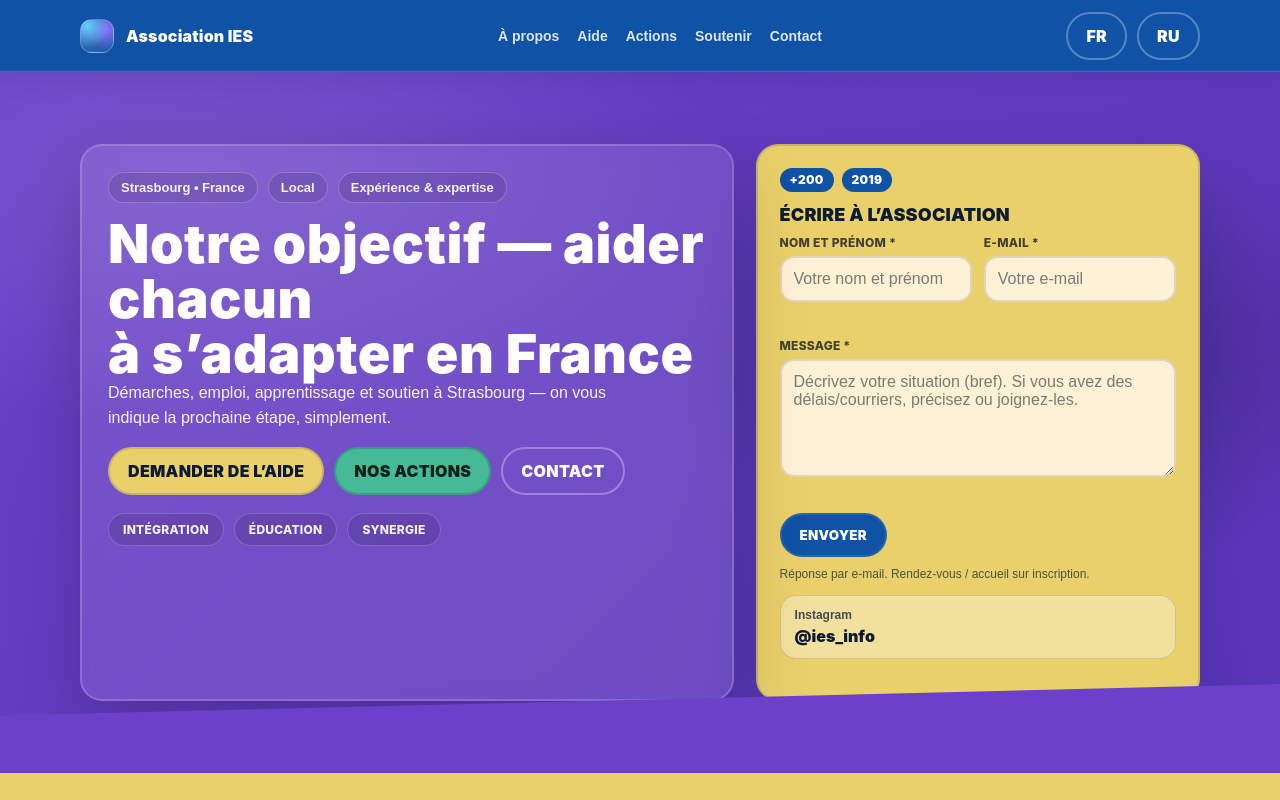
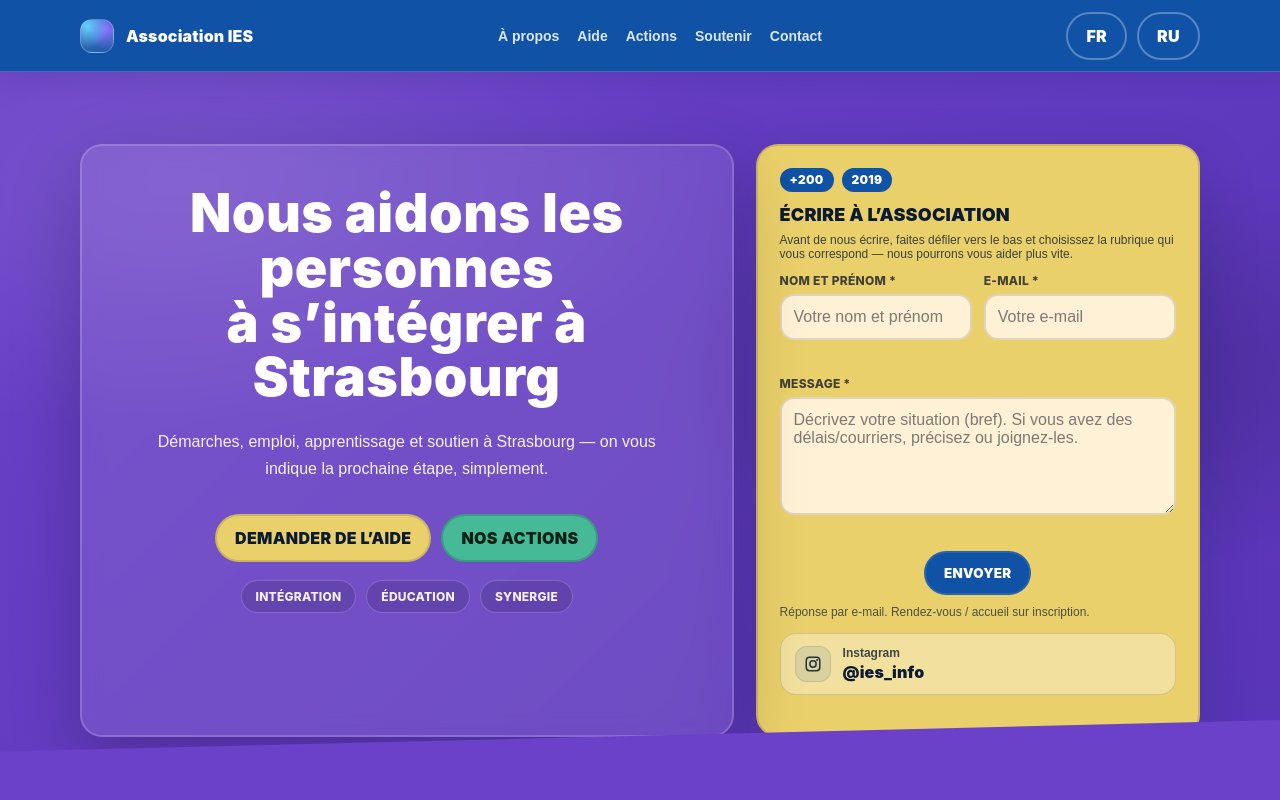
Before and after one commit to aslanzubairaev/Association-IES-, a Next.js app: page /fr in a window 1280 px wide. Shown: the top 800 px of the page. Built offline with nearby package versions, Linux system fonts and the light colour scheme.

Commit message:
работаю на главной странице над ГЕРОЙ блоке

```diff
--- a/src/app/[locale]/page.tsx
+++ b/src/app/[locale]/page.tsx
@@ -6,7 +6,6 @@
 */
 
 import { ActionsPreview } from "@/components/sections/ActionsPreview";
-import { AboutIntro } from "@/components/sections/AboutIntro";
 import { Footer } from "@/components/sections/Footer";
 import { Hero } from "@/components/sections/Hero";
 import { QuickNav } from "@/components/sections/QuickNav";
@@ -19,7 +18,6 @@ export default function LocalePage({ params }: { params: { locale: "ru" | "fr" }
   return (
     <main>
       <Hero locale={locale} />
-      <AboutIntro locale={locale} />
       <QuickNav locale={locale} />
       <TrustBlock locale={locale} />
       <ActionsPreview locale={locale} />
--- a/src/app/globals.css
+++ b/src/app/globals.css
@@ -283,6 +283,117 @@ a {
   }
 }
 
+/* HERO на главной: на мобильных убираем “карточку-рамку”, но оставляем весь текст и кнопки. */
+@media (max-width: 520px) {
+  .hero-left.hero-left--mobile-plain {
+    padding: 0;
+  }
+
+  .hero-left.hero-left--mobile-plain.card--glass {
+    background: transparent;
+    border: none;
+    box-shadow: none;
+    backdrop-filter: none;
+  }
+}
+
+/* HERO на главной: аккуратные отступы и выравнивание только внутри левого блока. */
+.hero-left {
+  text-align: center;
+}
+
+.hero-left .hero-lead {
+  margin-top: 24px;
+  line-height: 1.65;
+  margin-left: auto;
+  margin-right: auto;
+}
+
+.hero-left .hero-actions {
+  justify-content: center;
+  margin-top: 32px;
+}
+
+.hero-left .hero-pillRow {
+  justify-content: center;
+}
+
+/* HERO на главной: на мобильных делаем кнопки и пилюли компактнее и в одну строку. */
+@media (max-width: 520px) {
+  .hero-left .hero-actions {
+    flex-wrap: nowrap;
+    gap: 10px;
+  }
+
+  .hero-left .hero-actions .btn {
+    padding: 10px 12px;
+    font-size: 11px;
+    white-space: nowrap;
+    flex: 1 1 0;
+    min-width: 0;
+  }
+
+  .hero-left .hero-pillRow {
+    flex-wrap: nowrap;
+    gap: 8px;
+  }
+
+  .hero-left .hero-pillRow .pill {
+    padding: 6px 10px;
+    font-size: 10px;
+    line-height: 1;
+    white-space: nowrap;
+  }
+}
+
+/* Быстрая форма в Hero: небольшая подсказка под заголовком и выравнивание кнопки по центру. */
+.quickForm-helper {
+  margin: 8px 0 12px;
+  opacity: 0.78;
+}
+
+.quickForm-submitRow--hero {
+  display: flex;
+  justify-content: center;
+}
+
+/* Instagram-блок: делаем “дороже” (иконка + два текста, без подчёркивания ссылки). */
+.instagramBadge-link {
+  display: flex;
+  align-items: center;
+  gap: 12px;
+  text-decoration: none !important;
+}
+
+.instagramBadge-icon {
+  width: 36px;
+  height: 36px;
+  border-radius: 12px;
+  display: grid;
+  place-items: center;
+  background: rgba(15, 82, 166, 0.10);
+  border: 1px solid rgba(11, 27, 51, 0.10);
+  color: rgba(11, 27, 51, 0.88);
+  flex: 0 0 auto;
+}
+
+.instagramBadge-text {
+  display: grid;
+  gap: 2px;
+}
+
+.instagramBadge-label {
+  font-size: 12px;
+  opacity: 0.78;
+  font-weight: 700;
+}
+
+.instagramBadge-handle {
+  font-weight: 900;
+  font-family: Montserrat, Inter, system-ui, sans-serif;
+  letter-spacing: 0.01em;
+}
+
 /* Карточки растягиваем по высоте строки, чтобы сетка смотрелась ровно. */
 .actions-cards-grid > * {
   height: 100%;
--- a/src/components/contacts/QuickContactForm.tsx
+++ b/src/components/contacts/QuickContactForm.tsx
@@ -19,6 +19,8 @@ export function QuickContactForm({ locale, variant = "hero", prefillMessage }: Q
     locale === "fr"
       ? {
           title: "Écrire à l’association",
+          helper:
+            "Avant de nous écrire, faites défiler vers le bas et choisissez la rubrique qui vous correspond — nous pourrons vous aider plus vite.",
           nameLabel: "NOM ET PRÉNOM *",
           emailLabel: "E-MAIL *",
           messageLabel: "MESSAGE *",
@@ -38,6 +40,8 @@ export function QuickContactForm({ locale, variant = "hero", prefillMessage }: Q
         }
       : {
           title: "Написать в ассоциацию",
+          helper:
+            "Перед тем как написать, пролистайте ниже и выберите нужный раздел — так мы быстрее поможем.",
           nameLabel: "ИМЯ *",
           emailLabel: "E-MAIL *",
           messageLabel: "СООБЩЕНИЕ *",
@@ -177,6 +181,9 @@ export function QuickContactForm({ locale, variant = "hero", prefillMessage }: Q
       {/* Заголовок формы показываем только в Hero, чтобы на странице /contact не было дублирования заголовков. */}
       {variant === "hero" ? <h3 className="h3">{texts.title}</h3> : null}
 
+      {/* Подсказка: помогает выбрать нужный раздел ниже на странице, чтобы мы быстрее ответили. */}
+      {variant === "hero" ? <p className="fineprint quickForm-helper">{texts.helper}</p> : null}
+
       <div className="form-grid">
         <label className="field">
           <span>{texts.nameLabel}</span>
@@ -226,9 +233,12 @@ export function QuickContactForm({ locale, variant = "hero", prefillMessage }: Q
         </label>
       </div>
 
-      <button className="btn btn--pill btn--blue" type="submit">
-        {texts.button}
-      </button>
+      {/* Кнопка отправки: по нажатию проверяем поля и открываем письмо в почте (в зависимости от варианта формы). */}
+      <div className={variant === "hero" ? "quickForm-submitRow quickForm-submitRow--hero" : "quickForm-submitRow"}>
+        <button className="btn btn--pill btn--blue" type="submit">
+          {texts.button}
+        </button>
+      </div>
 
       {/* Подсказка под формой: в Hero оставляем, а на странице /contact она уже есть в тексте страницы. */}
       {variant === "hero" ? <p className="fineprint">{texts.hint}</p> : null}
--- a/src/components/sections/Hero.tsx
+++ b/src/components/sections/Hero.tsx
@@ -3,6 +3,7 @@
 import Link from "next/link";
 import type { CSSProperties } from "react";
 import { QuickContactForm } from "@/components/contacts/QuickContactForm";
+import { InstagramBadge } from "@/components/social/InstagramBadge";
 import { Container } from "@/components/ui/Container";
 
 type HeroProps = {
@@ -15,8 +16,8 @@ const slantPurpleStyle = { "--next": "var(--purple)" } as CSSProperties;
 export function Hero({ locale }: HeroProps) {
   const title =
     locale === "fr"
-      ? "Notre objectif — aider chacun\nà s’adapter en France"
-      : "Наша цель — помочь людям\nадаптироваться во Франции";
+      ? "Nous aidons les personnes\nà s’intégrer à Strasbourg"
+      : "Помогаем людям\nадаптироваться в Страсбурге";
 
   const lead =
     locale === "fr"
@@ -25,21 +26,13 @@ export function Hero({ locale }: HeroProps) {
 
   const ctaPrimary = locale === "fr" ? "Demander de l’aide" : "Получить помощь";
   const ctaSecondary = locale === "fr" ? "Nos actions" : "Наши действия";
-  const ctaTertiary = locale === "fr" ? "Contact" : "Контакты";
 
   return (
     <section className="section section--purple slant" style={slantPurpleStyle}>
       <Container>
         <div className="hero-grid">
-          <div className="card card--glass hero-left">
-            <div className="chips">
-              <span className="chip">Strasbourg • France</span>
-              <span className="chip">{locale === "fr" ? "Local" : "Локально"}</span>
-              <span className="chip">
-                {locale === "fr" ? "Expérience & expertise" : "Опыт и экспертиза"}
-              </span>
-            </div>
-
+          <div className="card card--glass hero-left hero-left--mobile-plain">
+            {/* Крупный заголовок: кратко объясняет, что ассоциация помогает адаптироваться именно в Страсбурге. */}
             <h1 className="h1">
               {title.split("\n").map((line, idx) => (
                 <span key={idx}>
@@ -49,21 +42,21 @@ export function Hero({ locale }: HeroProps) {
               ))}
             </h1>
 
-            <p className="lead">{lead}</p>
+            {/* Описание: уточняет, какие темы мы закрываем и что человек получит дальше. */}
+            <p className="lead hero-lead">{lead}</p>
 
-            <div className="actions">
+            {/* Основные кнопки: ведут в раздел помощи и в список действий ассоциации. */}
+            <div className="actions hero-actions">
               <Link className="btn btn--pill btn--yellow" href={`/${locale}/aide`}>
                 {ctaPrimary}
               </Link>
               <Link className="btn btn--pill btn--mint" href={`/${locale}/actions`}>
                 {ctaSecondary}
               </Link>
-              <Link className="btn btn--pill btn--outline" href={`/${locale}/contact`}>
-                {ctaTertiary}
-              </Link>
             </div>
 
-            <div className="pill-row" aria-label="ключевые слова">
+            {/* Ключевые слова: помогают быстро понять, про что наши направления (без кликов). */}
+            <div className="pill-row hero-pillRow" aria-label="ключевые слова">
               <span className="pill">
                 {locale === "fr" ? "Intégration" : "Интеграция"}
               </span>
@@ -85,15 +78,9 @@ export function Hero({ locale }: HeroProps) {
             {/* Эта форма позволяет быстро открыть письмо в почте без телефона и личных имён. */}
             <QuickContactForm locale={locale} />
 
+            {/* Ссылка на Instagram: быстрый канал связи и новости ассоциации. */}
             <div className="info-stack" style={{ marginTop: 12 }}>
-              <div className="info">
-                <div className="info-k">Instagram</div>
-                <div className="info-v">
-                  <a href="https://instagram.com/ies_info" target="_blank" rel="noreferrer">
-                    @ies_info
-                  </a>
-                </div>
-              </div>
+              <InstagramBadge href="https://instagram.com/ies_info" handle="@ies_info" />
             </div>
           </aside>
         </div>
--- /dev/null
+++ b/src/components/social/InstagramBadge.tsx
@@ -0,0 +1,55 @@
+/*
+ Этот файл определяет небольшой блок “Instagram”.
+ Он показывает иконку и подпись “Instagram” рядом с жирным хэндлом аккаунта.
+ По клику человек может открыть профиль ассоциации в новой вкладке.
+*/
+
+type InstagramBadgeProps = {
+  href: string;
+  handle: string;
+};
+
+// Этот блок нужен для аккуратной ссылки на Instagram внутри карточек (например, в Hero).
+export function InstagramBadge({ href, handle }: InstagramBadgeProps) {
+  return (
+    <div className="info instagramBadge">
+      <a className="instagramBadge-link" href={href} target="_blank" rel="noreferrer">
+        <span className="instagramBadge-icon" aria-hidden="true">
+          <svg
+            width="18"
+            height="18"
+            viewBox="0 0 24 24"
+            fill="none"
+            xmlns="http://www.w3.org/2000/svg"
+          >
+            <path
+              d="M16.8 3H7.2C4.88 3 3 4.88 3 7.2v9.6C3 19.12 4.88 21 7.2 21h9.6c2.32 0 4.2-1.88 4.2-4.2V7.2C21 4.88 19.12 3 16.8 3Z"
+              stroke="currentColor"
+              strokeWidth="2"
+              strokeLinecap="round"
+              strokeLinejoin="round"
+            />
+            <path
+              d="M12 16.2a4.2 4.2 0 1 0 0-8.4 4.2 4.2 0 0 0 0 8.4Z"
+              stroke="currentColor"
+              strokeWidth="2"
+              strokeLinecap="round"
+              strokeLinejoin="round"
+            />
+            <path
+              d="M17.4 6.6h.01"
+              stroke="currentColor"
+              strokeWidth="2.6"
+              strokeLinecap="round"
+              strokeLinejoin="round"
+            />
+          </svg>
+        </span>
+        <span className="instagramBadge-text">
+          <span className="instagramBadge-label">Instagram</span>
+          <span className="instagramBadge-handle">{handle}</span>
+        </span>
+      </a>
+    </div>
+  );
+}
```
